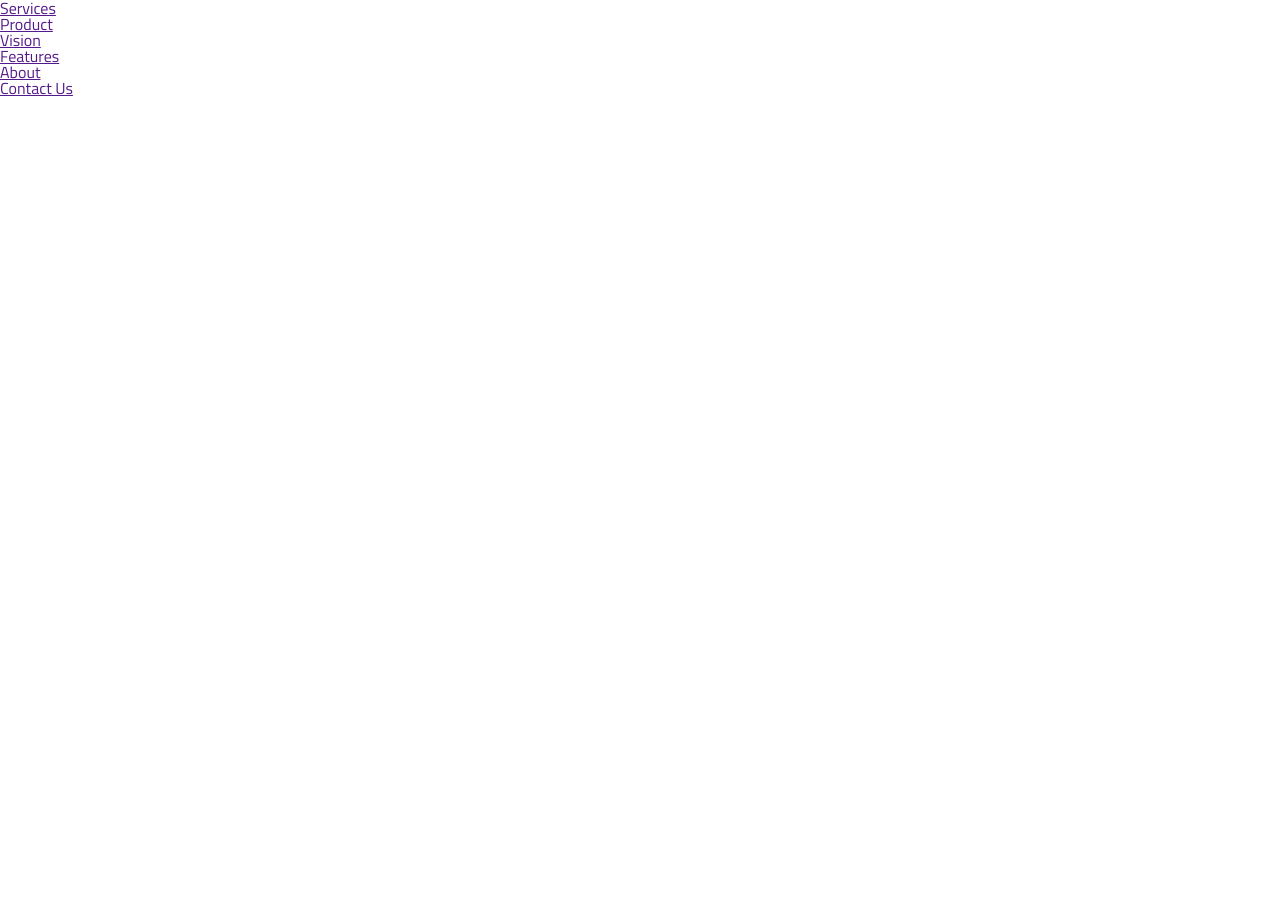
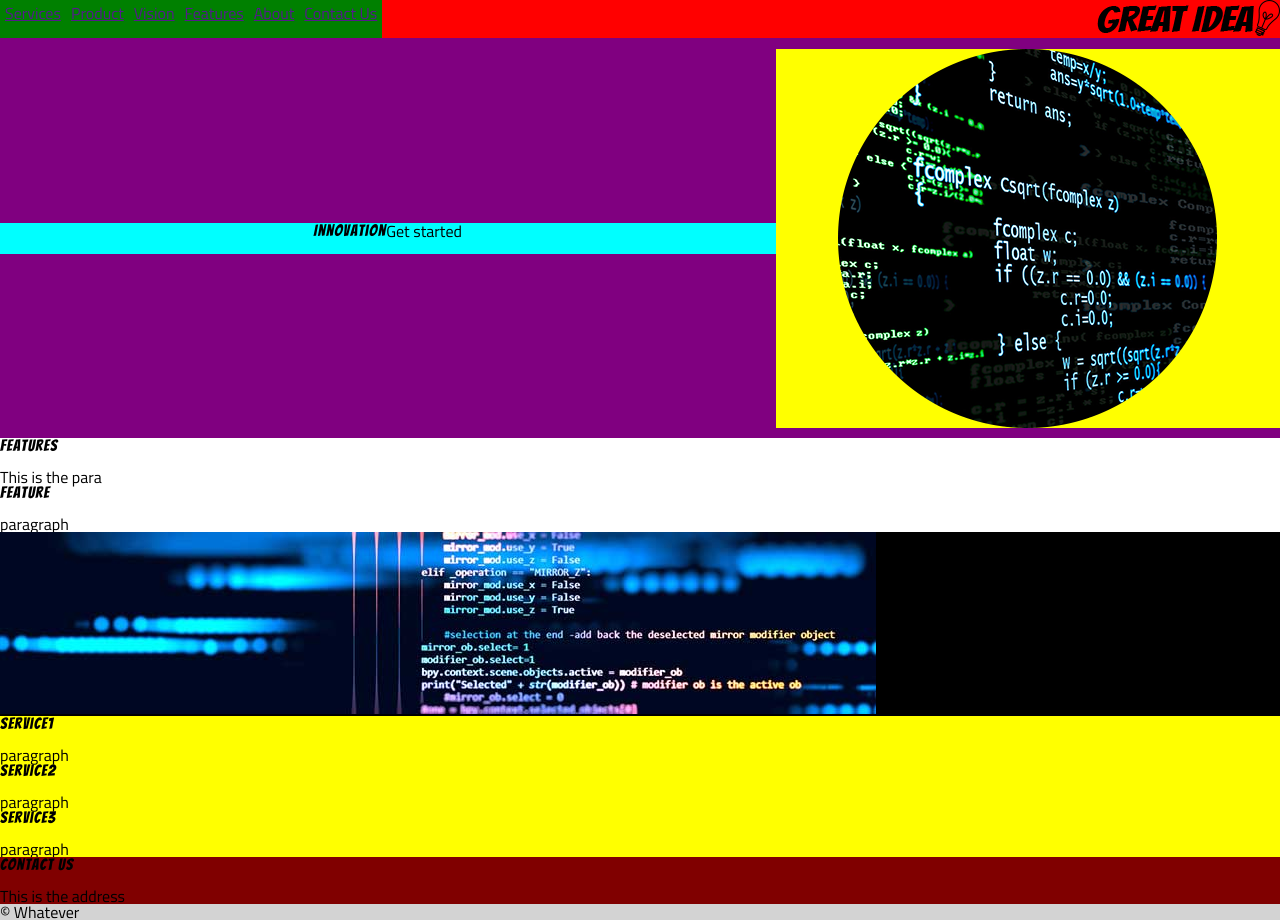
Before and after one commit to mabbashm110/lambdaschool, a plain HTML site: page assign/UI2-Flexbox/great-idea/index.html in a window 1280 px wide. Before the commit the page ends 800 px from the top, so only its background shows below. Drawn offline with Linux system fonts and the light colour scheme.

Commit message:
flex added, having fun page 1

```diff
--- a/assign/UI2-Flexbox/great-idea/css/index.css
+++ b/assign/UI2-Flexbox/great-idea/css/index.css
@@ -64,3 +64,67 @@ h1, h2, h3, h4, h5 {
 }
 
 /* Copy and paste your work from yesterday here and start to refactor into flexbox */
+
+
+.container{
+    background: lightgray;
+    display: flex;
+    flex-direction: column;
+}
+
+.header{
+    display: flex;
+    justify-content: space-between;
+    background: red;
+}
+
+.nav{
+    display: flex;
+    background-color: green;
+
+}
+
+.nav li a{
+    display: flex;
+    padding: 5px;
+    align-content: center;
+}
+
+.hero{
+    display: flex;
+    background: purple;
+    align-items: center;
+    height: 400px;
+}
+
+.left{
+    display: flex;
+    justify-content: center;
+    background: aqua;
+    flex-grow: 5;
+    order: 1;
+}
+
+.right{
+    display: flex;
+    background: yellow;
+    justify-content: center;
+    order: 2;
+    flex-grow: 1;
+}
+
+.twolayout{
+    background: white;
+}
+
+.midimg{
+    background: black;
+}
+
+.threelayout{
+    background: yellow;
+}
+
+.contact{
+    background: maroon;
+}
--- a/assign/UI2-Flexbox/great-idea/index.html
+++ b/assign/UI2-Flexbox/great-idea/index.html
@@ -15,10 +15,9 @@
 </head>
 
   <body>
-
+    <div class="container">
       <header>
-          <div class="container">
-            <div class="nav">
+          <div class="header">
               <ul class="nav">
                 <li><a href="">Services</a></li>
                 <li><a href="">Product</a></li>
@@ -27,27 +26,62 @@
                 <li><a href="">About</a></li>
                 <li><a href="">Contact Us</a></li>
               </ul>
-            </div>
-            <div class="logo"></div>
+              <div class="logo">
+                <img src="img/logo.png" alt="Logo">
+              </div>
           </div>
         </header>
         <section>
+          <div class="hero">
+            <div class="left">
+              <h1>Innovation</h1>
+              <p2 class="button">Get started</p2>
+            </div>
+            <div class="right">
+              <img src="img/header-img.png" alt="">
+            </div>
+          </div>
+        </section>
+        <section>
           <div class="twolayout">
-            <div class="feature"></div>
-            <div class="feature"></div>
+            <div class="feature">
+              <h2>Features</h2>
+              <p>This is the para</p>
+            </div>
+            <div class="feature">
+              <h2>Feature</h2>
+              <p>paragraph</p>
+            </div>
           </div>
-          <div class="midimg"></div>
+          <div class="midimg">
+            <img src="img/mid-page-accent.jpg" alt="">
+          </div>
           <div class="threelayout">
-            <div class="service"></div>
-            <div class="service"></div>
-            <div class="service"></div>
+            <div class="service">
+              <h2>Service1</h2>
+              <p>paragraph</p>
+            </div>
+            <div class="service">
+                <h2>Service2</h2>
+                <p>paragraph</p>
+            </div>
+            <div class="service">
+                <h2>Service3</h2>
+                <p>paragraph</p>
+            </div>
           </div>
         </section>
         <footer>
-            <div class="contact"></div>
-            <div class="copy"></div>
+            <div class="contact">
+              <h2>Contact Us</h2>
+              <address>
+                <p class="address">
+                  This is the address
+                </p>
+              </address>
+            </div>
+            <p class="copy">&copy; Whatever</p>
         </footer>
-
-
+      </div>
   </body>
 </html>
```
